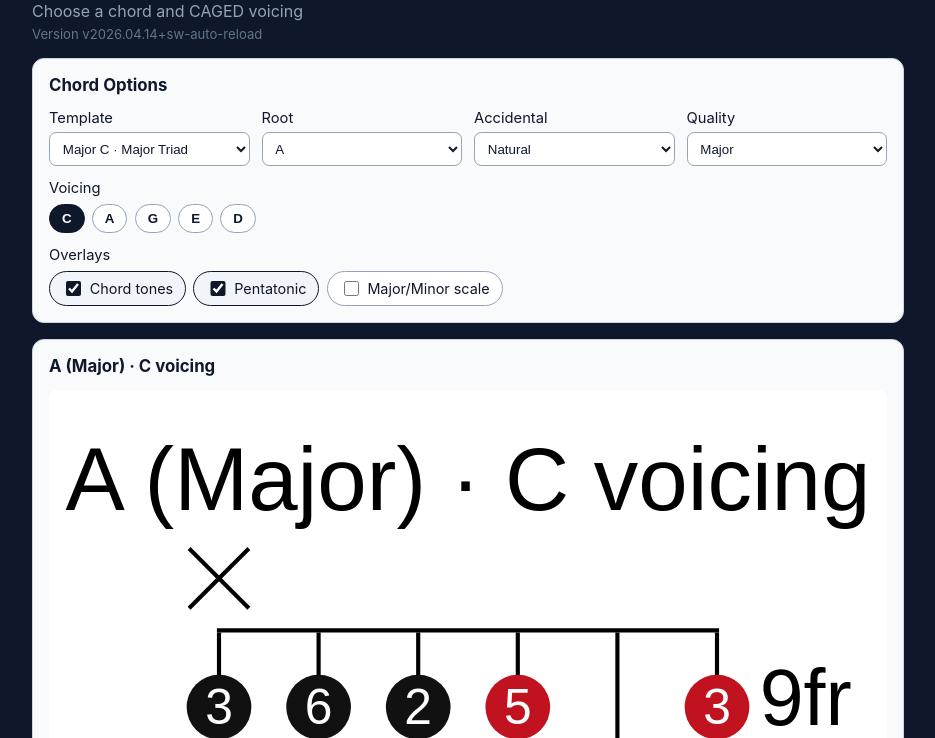
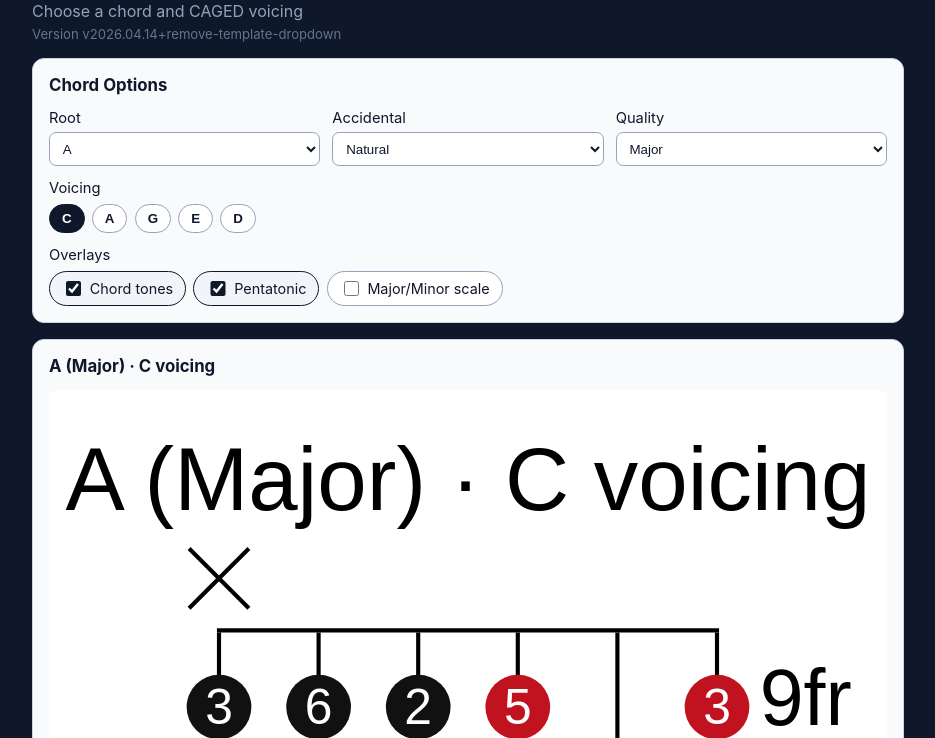
Before and after one commit to ctgleason/scale_charts-pwa, a plain HTML site: page index.html in a window 1280 px wide. Shown: the part 62-800 px from the top of the page, without its empty margins (172-1107 px from the left). Drawn offline with Linux system fonts and the light colour scheme.

Commit message:
Remove redundant template dropdown

```diff
--- a/app.js
+++ b/app.js
@@ -19,7 +19,7 @@ function getChordRenderer() {
   throw new Error('SVGuitar library failed to load.');
 }
 
-const APP_VERSION = 'v2026.04.14+sw-auto-reload';
+const APP_VERSION = 'v2026.04.14+remove-template-dropdown';
 
 function setDiagnostics(text, isError = false) {
   const node = document.getElementById('debug-status');
@@ -140,8 +140,6 @@ const appState = {
   accidental: '',
   quality: 'major',
   caged: 'C',
-  templateId: '',
-  templateLabel: '',
   overlays: {},
 };
 
@@ -228,69 +226,7 @@ function findVoicingByState(quality, caged) {
 }
 
 function findActiveVoicing() {
-  if (appState.templateId) {
-    const selected = catalog.voicings.find((voicing) => voicing.id === appState.templateId);
-    if (selected) {
-      return selected;
-    }
-  }
-
   return findVoicingByState(appState.quality, appState.caged);
-}
-
-function syncStateFromTemplate(template) {
-  if (!template) {
-    return;
-  }
-
-  appState.templateId = template.id;
-  appState.templateLabel = template.label || '';
-  appState.quality = template.quality || appState.quality;
-  appState.caged = template.caged || appState.caged;
-
-  const quality = document.getElementById('quality');
-  if (quality) {
-    quality.value = appState.quality;
-  }
-
-  const cagedButtons = document.getElementById('caged-buttons');
-  if (cagedButtons) {
-    Array.from(cagedButtons.querySelectorAll('button[data-voicing]')).forEach((node) => {
-      node.classList.toggle('is-active', node.dataset.voicing === appState.caged);
-    });
-  }
-}
-
-function syncTemplateSelectionToState() {
-  const selector = document.getElementById('template-pattern');
-  if (!selector) {
-    return;
-  }
-
-  const match = findVoicingByState(appState.quality, appState.caged);
-  if (match) {
-    appState.templateId = match.id;
-    appState.templateLabel = match.label || '';
-    selector.value = match.id;
-  }
-}
-
-function populateTemplateSelector() {
-  const selector = document.getElementById('template-pattern');
-  if (!selector) {
-    return;
-  }
-
-  selector.innerHTML = '';
-
-  for (const voicing of catalog.voicings) {
-    const option = document.createElement('option');
-    option.value = voicing.id;
-    option.textContent = `${getQualityLabel(voicing.quality)} ${voicing.caged} · ${voicing.label}`;
-    selector.appendChild(option);
-  }
-
-  syncTemplateSelectionToState();
 }
 
 function populateOverlayToggles() {
@@ -575,7 +511,7 @@ async function renderCharts() {
 
     const svgCount = document.querySelectorAll('.chart svg').length;
     setDiagnostics(
-      `Version: ${APP_VERSION}\nSVGuitar loaded: yes\nRendered SVG nodes: ${svgCount}\nChord: ${getChordSymbol()}\nTemplate: ${appState.templateId || 'none'}`,
+      `Version: ${APP_VERSION}\nSVGuitar loaded: yes\nRendered SVG nodes: ${svgCount}\nChord: ${getChordSymbol()}\nVoicing: ${appState.caged}/${appState.quality}`,
       svgCount === 0
     );
 
@@ -596,9 +532,8 @@ function setupControls() {
   const accidental = document.getElementById('accidental');
   const quality = document.getElementById('quality');
   const cagedButtons = document.getElementById('caged-buttons');
-  const templateSelector = document.getElementById('template-pattern');
 
-  if (!root || !accidental || !quality || !cagedButtons || !templateSelector) {
+  if (!root || !accidental || !quality || !cagedButtons) {
     return;
   }
 
@@ -620,7 +555,6 @@ function setupControls() {
 
   quality.addEventListener('change', () => {
     appState.quality = quality.value;
-    syncTemplateSelectionToState();
     updateSelectionTitle();
     renderCharts();
   });
@@ -637,14 +571,6 @@ function setupControls() {
       node.classList.toggle('is-active', node === button);
     });
 
-    syncTemplateSelectionToState();
-    updateSelectionTitle();
-    renderCharts();
-  });
-
-  templateSelector.addEventListener('change', () => {
-    const selected = catalog.voicings.find((voicing) => voicing.id === templateSelector.value);
-    syncStateFromTemplate(selected || null);
     updateSelectionTitle();
     renderCharts();
   });
@@ -675,11 +601,7 @@ async function boot() {
   await loadTemplates();
   setupControls();
   updateVersionLabel();
-  populateTemplateSelector();
   populateOverlayToggles();
-
-  const active = findActiveVoicing();
-  syncStateFromTemplate(active);
   updateSelectionTitle();
   await renderCharts();
 }
--- a/index.html
+++ b/index.html
@@ -23,11 +23,6 @@
       <section class="panel">
         <h2>Chord Options</h2>
         <div class="controls-grid">
-          <label class="control-field">
-            <span>Template</span>
-            <select id="template-pattern"></select>
-          </label>
-
           <label class="control-field">
             <span>Root</span>
             <select id="root-note">
```
